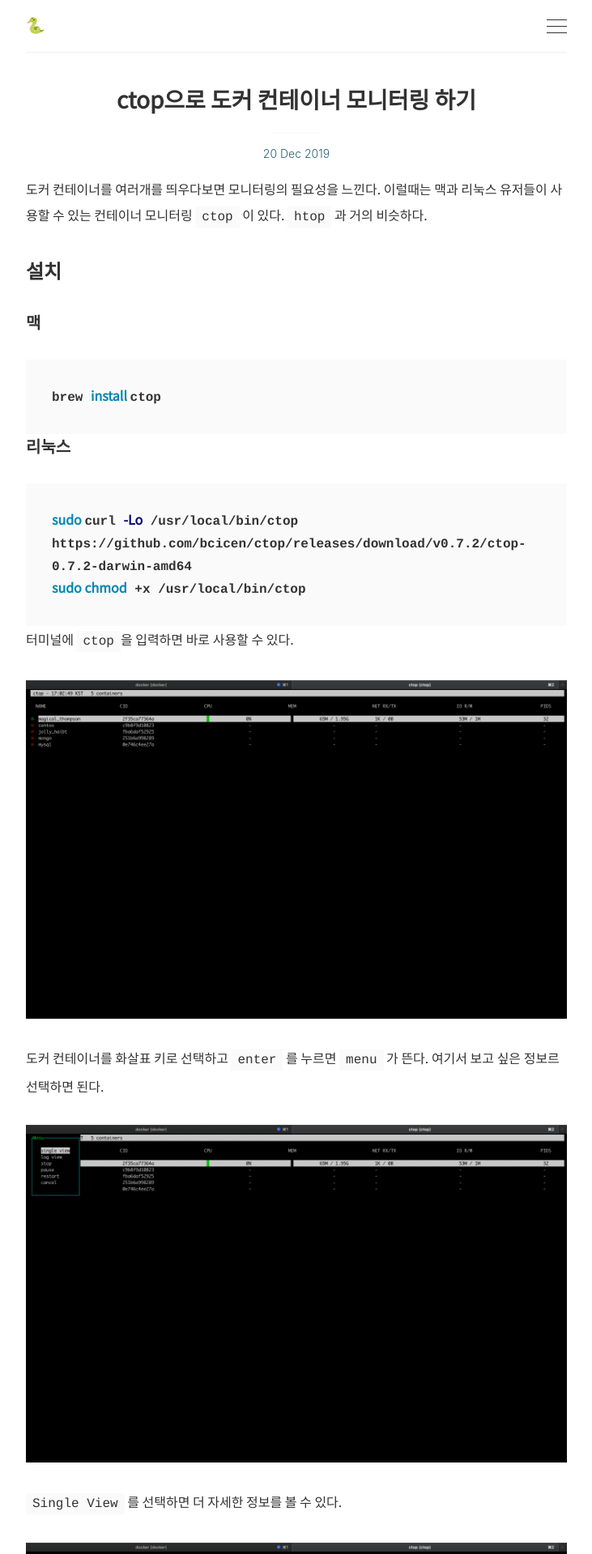
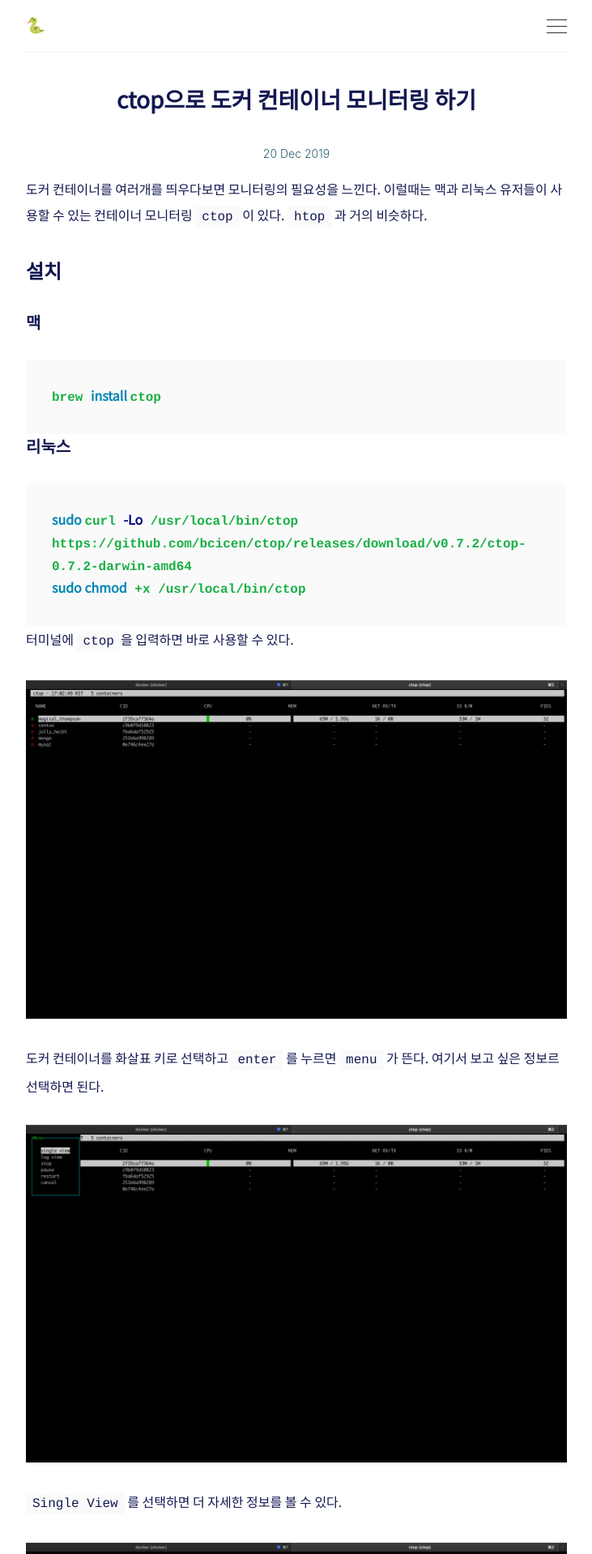
Before and after one commit to suhyunbaik/suhyunbaik.github.io, a Jekyll site: the page built from _posts/2019-12-20-ctop.md, in a window 1280 px wide. Shown: the top 1919 px of the page at 81% size, without its empty margins (274-1005 px from the left). Built offline with Jekyll 4.4.1, drawn with Linux system fonts in a browser that asks for light colours.

```diff
--- a/_sass/elements/_type.scss
+++ b/_sass/elements/_type.scss
@@ -19,6 +19,7 @@
   line-height: initial;
   font-weight: $font-weight-bold;
   font-family: 'Noto Sans KR', sans-serif;
+  color: #111850;
 }
 
 h1 {
@@ -47,4 +48,5 @@
 
 p, span {
   font-family: 'Noto Sans KR', sans-serif;
+  color: #111850;
 }
--- a/_sass/vendor/_syntax_highlighting.scss
+++ b/_sass/vendor/_syntax_highlighting.scss
@@ -7,7 +7,9 @@
   background: #fff;
 
   .highlighter-rouge & {
+    border-radius: 5px;
     background: #FAFAFA;
+    color: #18AF45;
     font-weight: bold;
     font-family: 'Noto Sans KR', sans-serif;
   }
```
